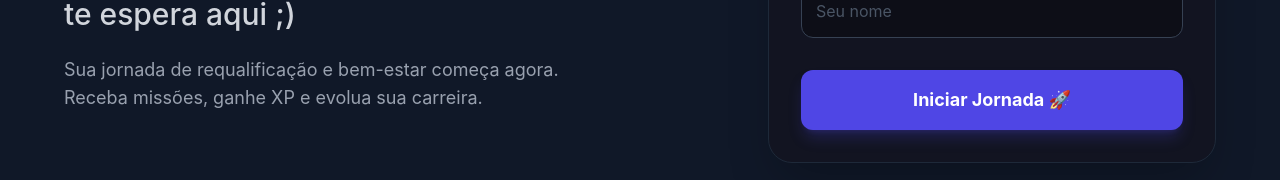
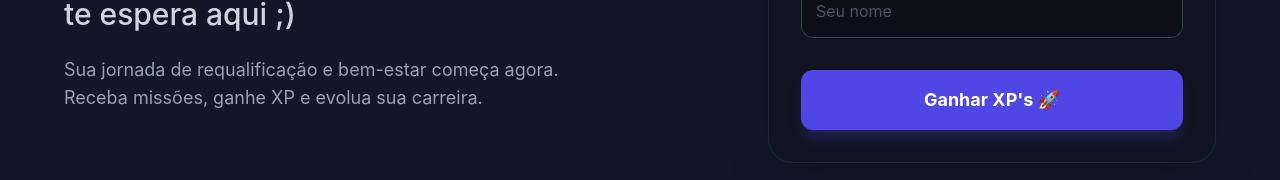
Before and after one commit to Liga-dos-Viloes/AuraQuest, a React (Vite) app: page / in a window 1280 px wide. Shown: the part 480-660 px from the top of the page. Built offline with nearby package versions, Linux system fonts and the light colour scheme.

Commit message:
feat: add API_URL

```diff
--- a/src/pages/Login.tsx
+++ b/src/pages/Login.tsx
@@ -122,7 +122,7 @@ export function Login() {
               type="submit"
               className="w-full bg-primary hover:bg-indigo-600 text-white p-4 rounded-xl font-bold text-lg transition-all shadow-lg shadow-primary/25 hover:shadow-primary/40 hover:-translate-y-0.5"
             >
-              Iniciar Jornada 🚀
+              Ganhar XP's 🚀
             </button>
           </form>
         </div>
```
Also changed, not shown: 1 other file (tests, documents, lock files or other folders).
